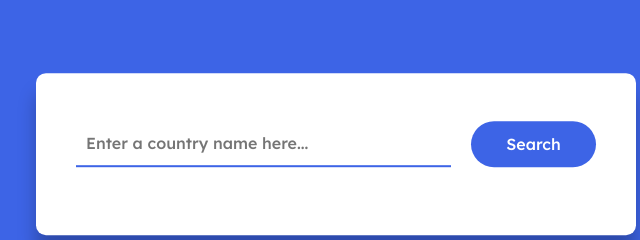
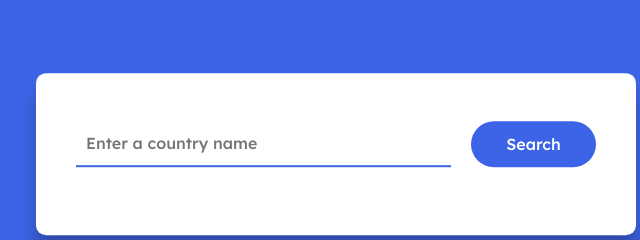
Before and after one commit to akky20/Weather-, a plain HTML site: page index.html in a window 1280 px wide. Shown: the part 246-486 px from the top of the page, 304-944 px from the left. Drawn offline with Linux system fonts and the light colour scheme.

Commit message:
Update index.html

```diff
--- a/index.html
+++ b/index.html
@@ -13,7 +13,7 @@
 <body>
     <div class="container">
         <div class="search-wrapper">
-            <input type="text" id="country-inp" placeholder="Enter a country name here..." />
+            <input type="text" id="country-inp" placeholder="Enter a country name" />
             <button id="search-btn">Search</button>
         </div>
         <div id="result"></div>
```
